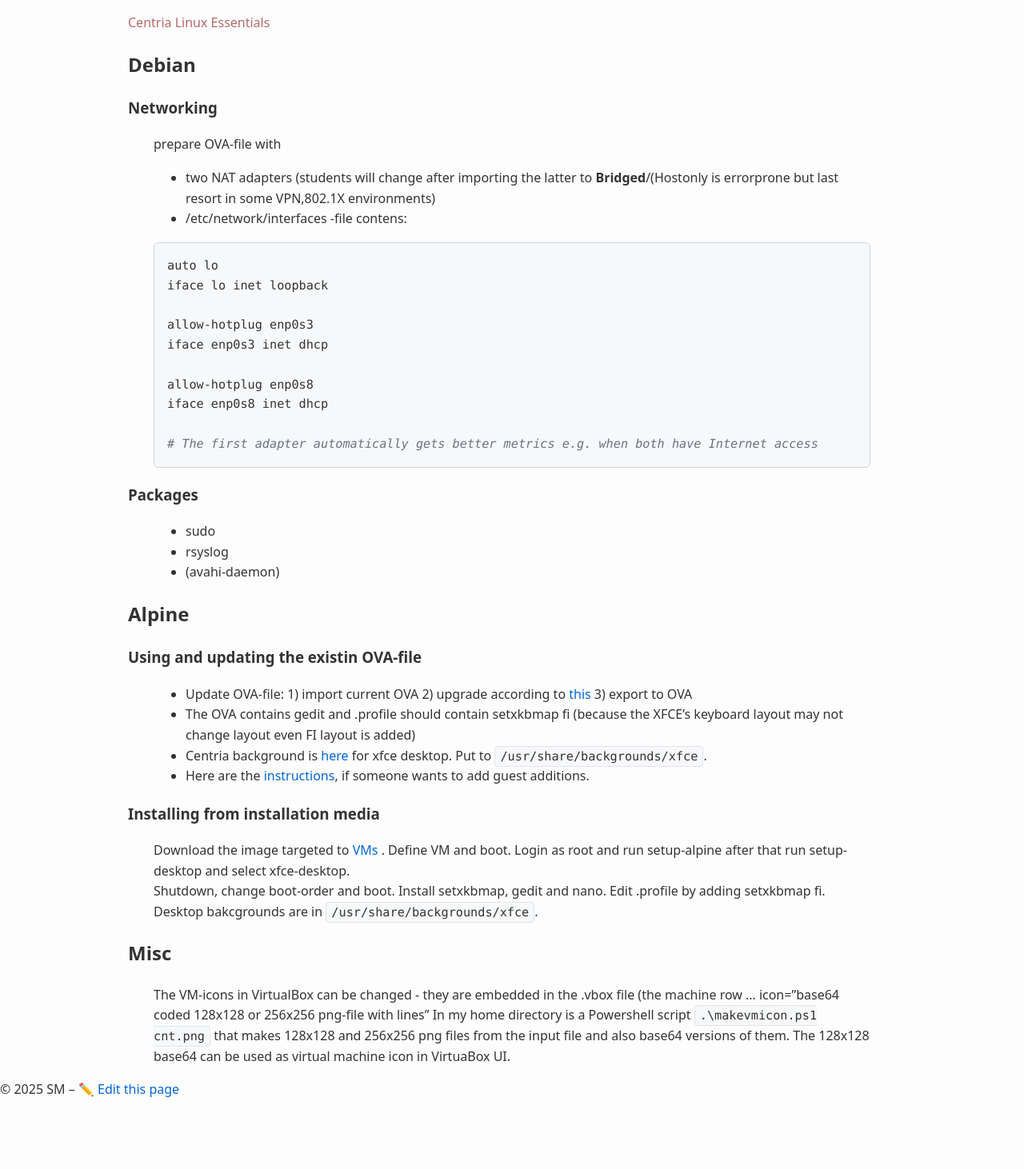
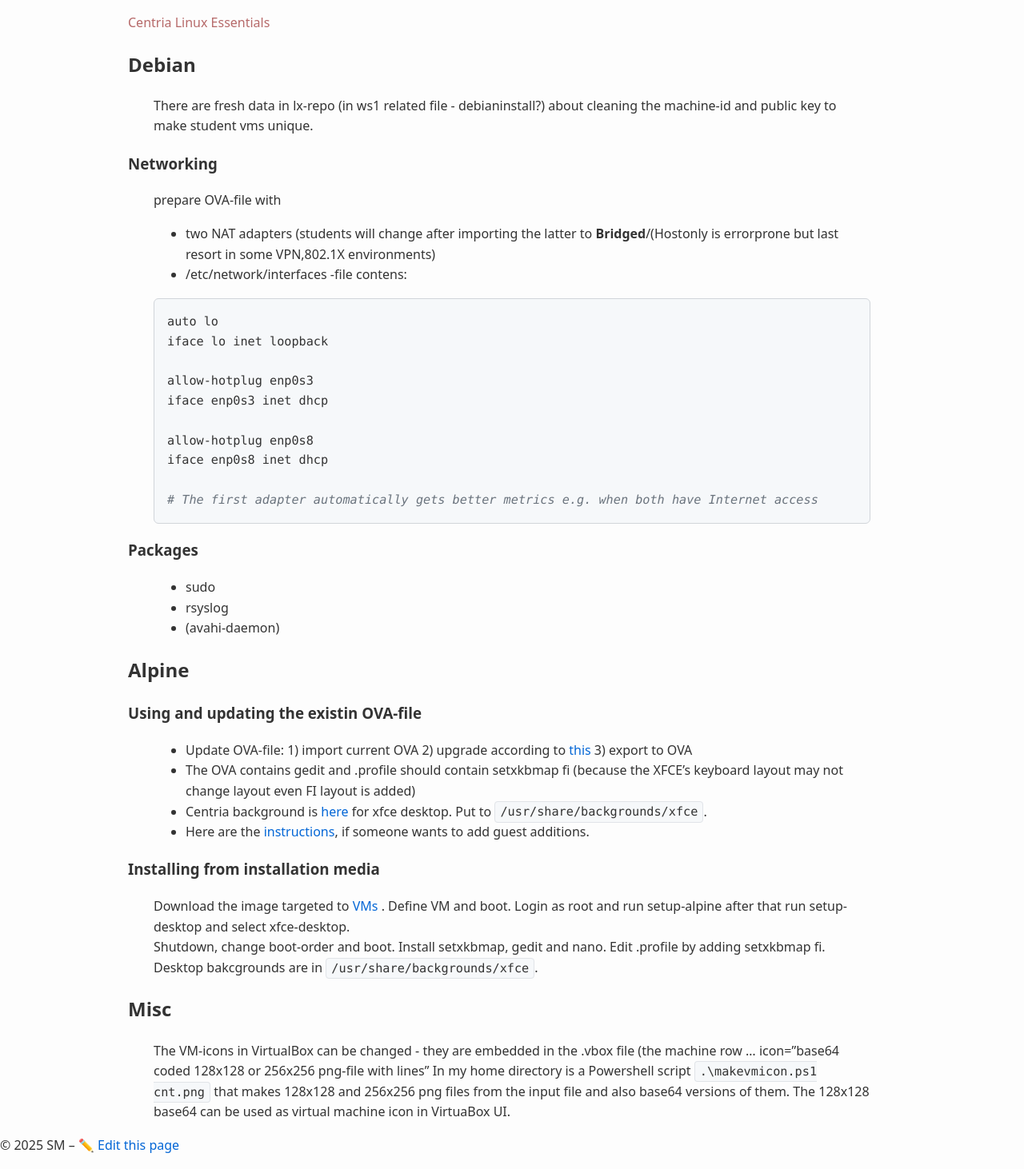
Before and after one commit to averkoc/lxprivate, a Jekyll site: the page built from docs/virtualmachines.md, in a window 1280 px wide. Shown: the whole page at 80% size. Built offline with Jekyll 4.4.1, drawn with Linux system fonts in a browser that asks for light colours; before the commit the page ends 1392 px from its top, so only the background shows below that.

Commit message:
Update virtualmachines.md

```diff
--- a/docs/virtualmachines.md
+++ b/docs/virtualmachines.md
@@ -4,6 +4,7 @@ title: ""
 ---
 
 ## Debian
+There are fresh data in lx-repo (in ws1 related file - debianinstall?) about cleaning the machine-id and public key to make student vms unique.
 
 ### Networking
 prepare OVA-file with
```
